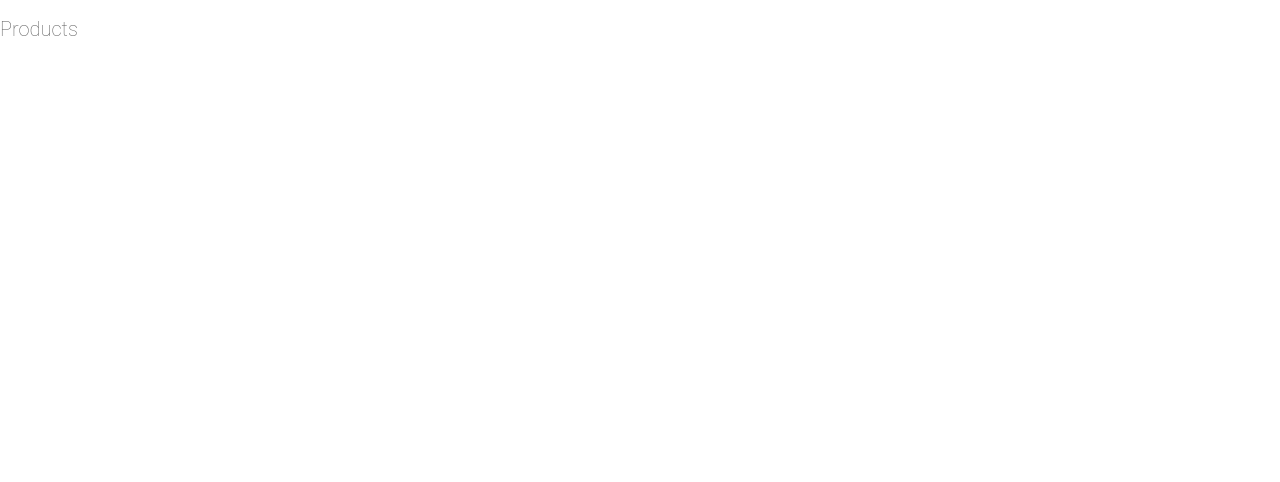
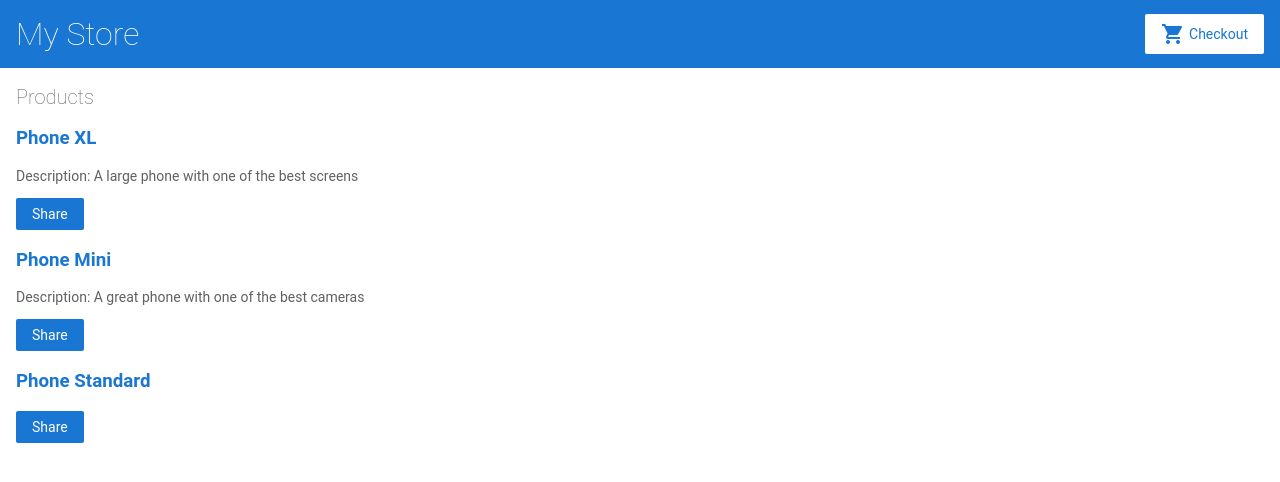
Before and after one commit to Arujanm001/angular-kekrql, an Angular app: page / in a window 1280 px wide. Shown: the top 482 px of the page. Built offline with nearby package versions, Linux system fonts and the light colour scheme.

Commit message:
2 files modified

```diff
--- a/src/app/app.component.html
+++ b/src/app/app.component.html
@@ -1,21 +1,7 @@
-<h2>Products</h2>
+<app-top-bar></app-top-bar>
 
-<div *ngFor="let product of products">
-
-	<h3>
-		<a [title]="product.name + ' details'">
-			{{ product.name }}
-		</a>
-	</h3>
-
-	<p *ngIf="product.description">
-		Description: {{ product.description }}
-	</p>
-
-	<button (click)="share()">
-    Share
-  </button>
-
+<div class="container">
+	<router-outlet></router-outlet>
 </div>
 
 <!--
--- a/src/app/product-list/product-list.component.html
+++ b/src/app/product-list/product-list.component.html
@@ -3,8 +3,18 @@
 <div *ngFor="let product of products">
 
 	<h3>
-		{{ product.name }}
+		<a [title]="product.name + ' details'">
+			{{ product.name }}
+		</a>
 	</h3>
+
+	<p *ngIf="product.description">
+		Description: {{ product.description }}
+	</p>
+
+	<button (click)="share()">
+    Share
+  </button>
 
 </div>
 
```
